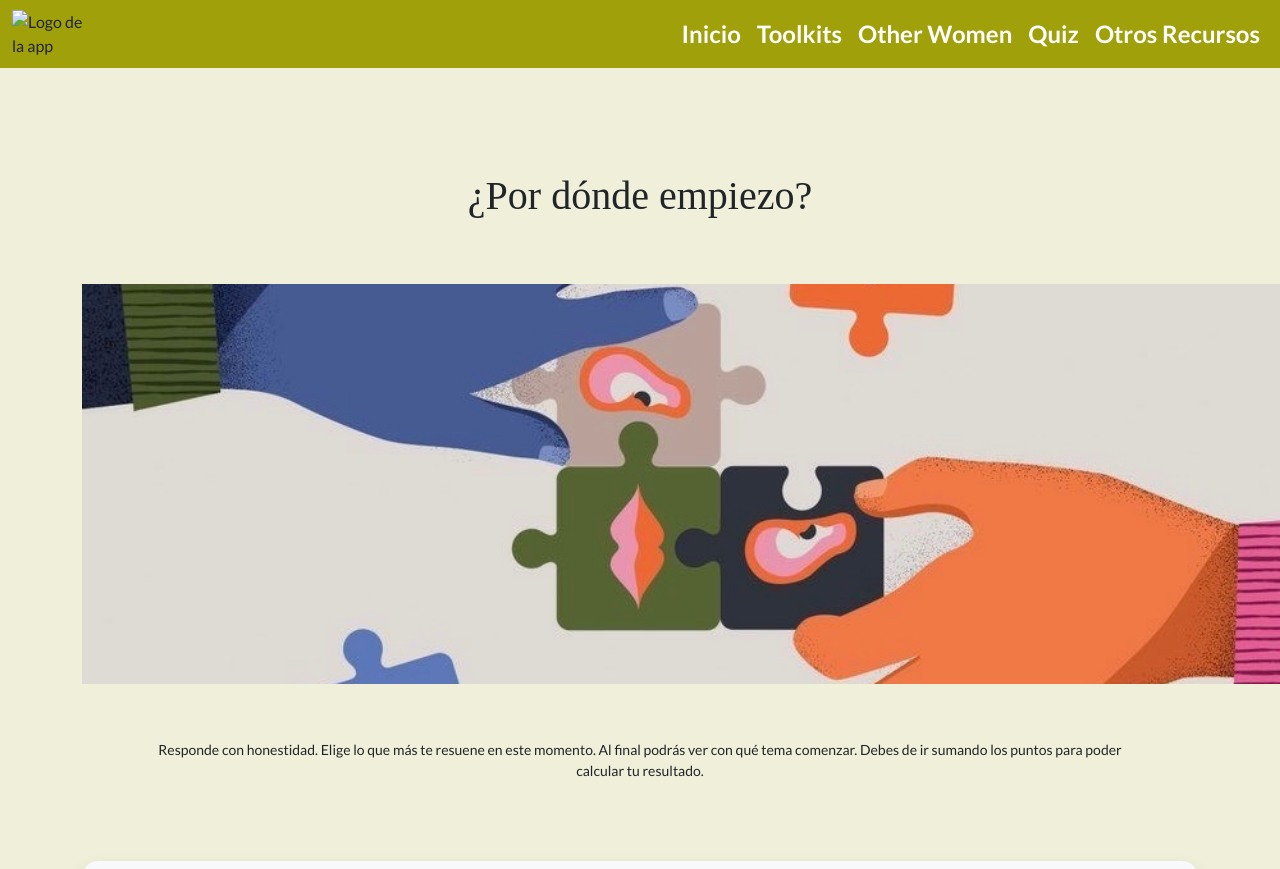
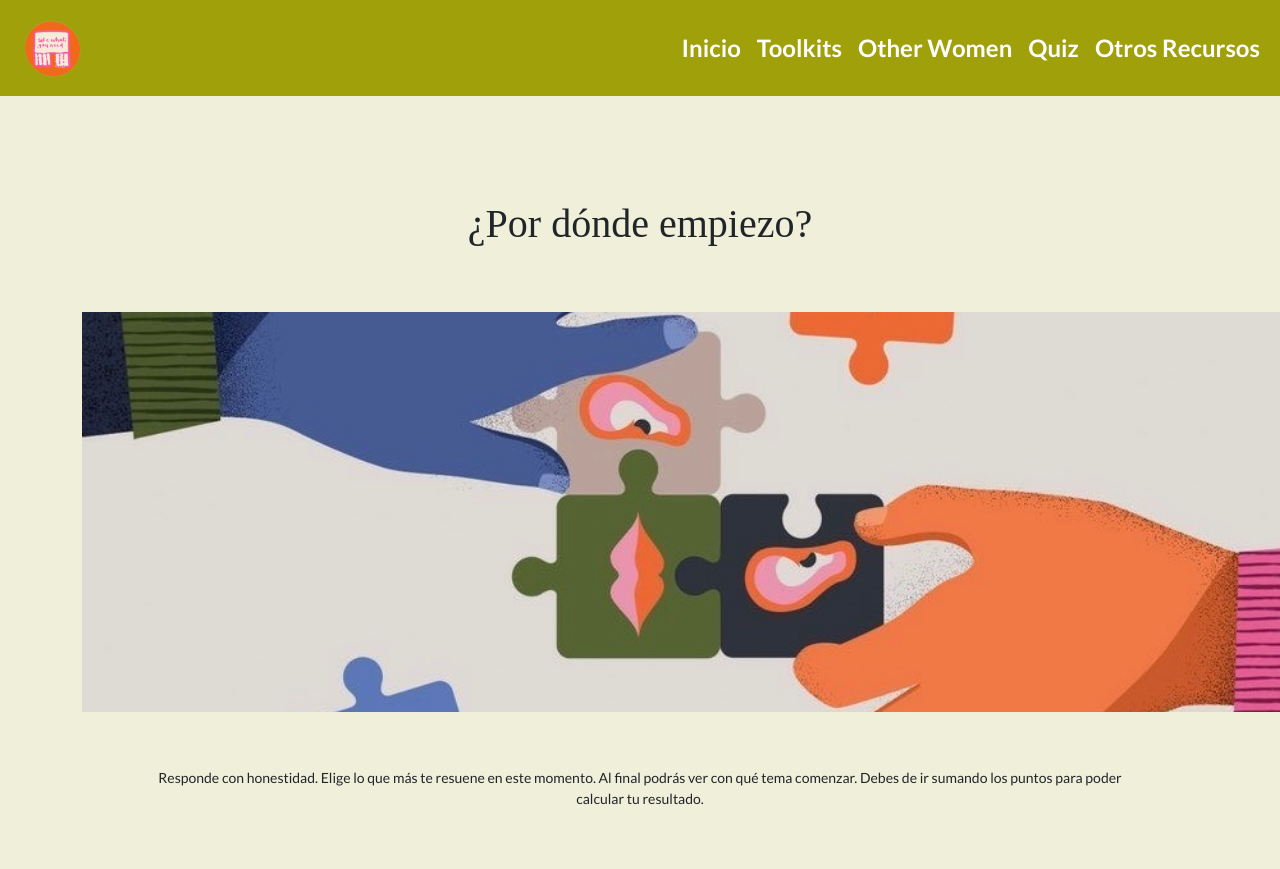
Before and after one commit to mmonimu/TakeOne, a plain HTML site: page pages/quiz.html in a window 1280 px wide. Shown: the top 869 px of the page. Drawn offline with nearby package versions, Linux system fonts and the light colour scheme; the site is published under a folder, as on GitHub Pages, so addresses that start at the root find nothing.

Commit message:
correccion de ruta de logo en quiz

```diff
--- a/pages/quiz.html
+++ b/pages/quiz.html
@@ -18,7 +18,7 @@
     <nav class="navbar navbar-expand-lg" >
         <div class="container-fluid d-flex align-items-center">
             <!-- Agregrué el logo -->
-                <img src="/img/logo.png" alt="Logo de la app" class="logo-img">
+                <img src="../img/logo.png" alt="Logo de la app" class="logo-img">
         <!-- Menú hamburguesa -->
           <button class="navbar-toggler" type="button" data-bs-toggle="collapse" data-bs-target="#navbarContenido" aria-controls="navbarContenido" aria-expanded="false" aria-label="Toggle navigation">
             <span class="navbar-toggler-icon"></span>
```
